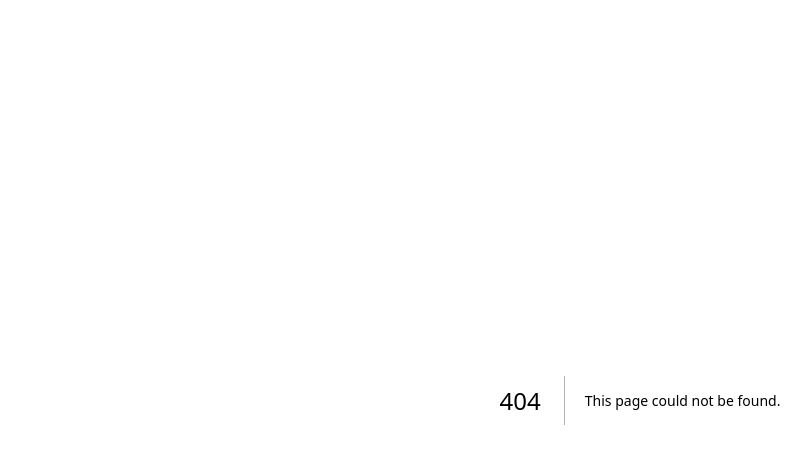
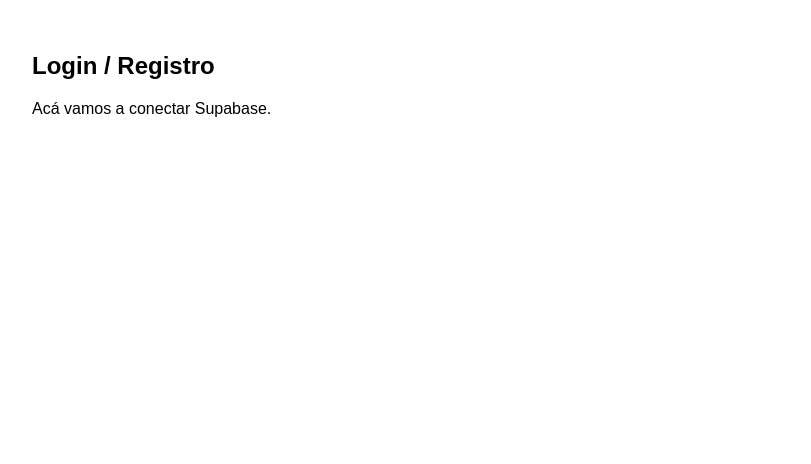
Before and after one commit to melianidjar29-cloud/nartex-app, a Next.js app: page /pages/auth in a window 1280 px wide. Before the commit this address had no page. Shown: the top 464 px of the page, without its empty margins (0-811 px from the left). Built offline with nearby package versions, Linux system fonts and the light colour scheme.

Commit message:
Create auth.js

```diff
--- /dev/null
+++ b/pages/pages/auth.js
@@ -0,0 +1,8 @@
+export default function Auth() {
+  return (
+    <main style={{padding: 24, fontFamily: 'sans-serif'}}>
+      <h2>Login / Registro</h2>
+      <p>Acá vamos a conectar Supabase.</p>
+    </main>
+  )
+}
```
